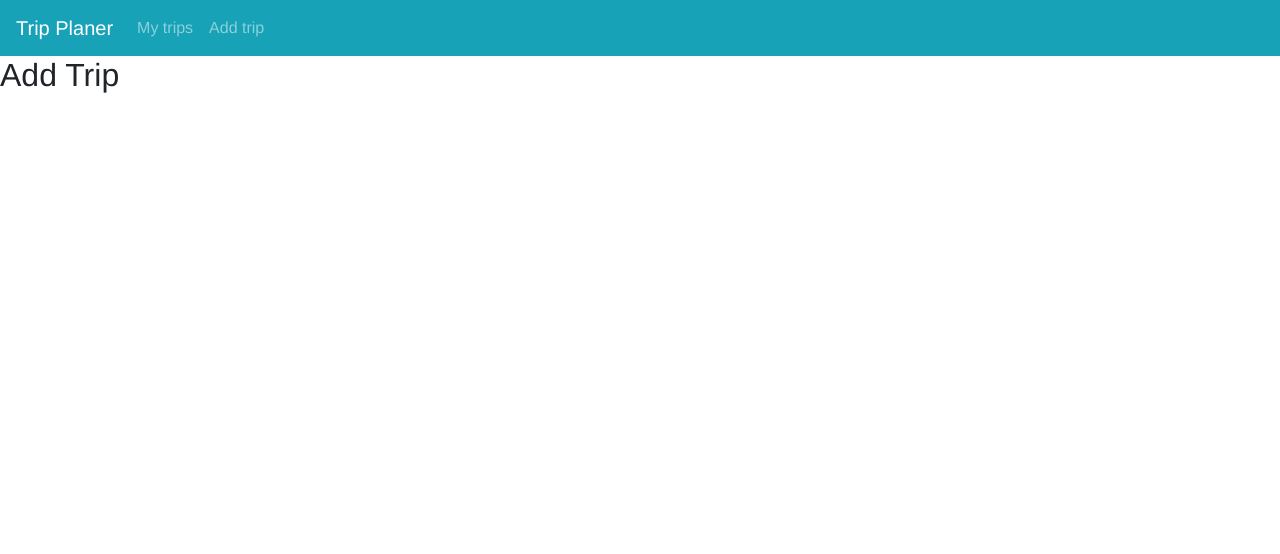
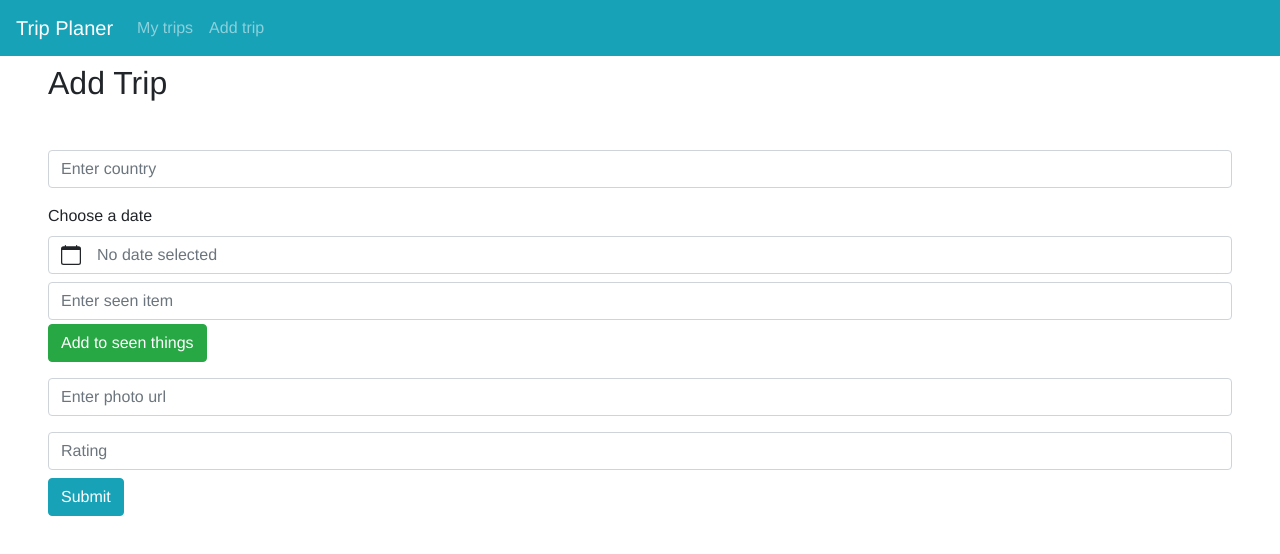
Before and after one commit to sylwia-lask/trip-planner, a Vue app: page /add-trip in a window 1280 px wide. Shown: the top 554 px of the page. Built offline with nearby package versions, Linux system fonts and the light colour scheme.

Commit message:
add new trip

```diff
--- a/src/components/AddTrip.vue
+++ b/src/components/AddTrip.vue
@@ -1,9 +1,62 @@
 <template>
-    <h2>Add Trip</h2>
+  <div>
+    <h2 class="ml-5 mt-2">Add Trip</h2>
+    <form class="m-5" @submit.prevent="saveTrip">
+      <b-form-input v-model="country" placeholder="Enter country" required></b-form-input>
+      <label for="trip-date" class="mt-3">Choose a date</label>
+      <b-form-datepicker
+        id="trip-date"
+        v-model="date"
+        class="mb-2"
+        :date-format-options="{ year: 'numeric', month: 'numeric', day: 'numeric' }"
+        required
+      ></b-form-datepicker>
+      <b-form-input v-model="seenInput" placeholder="Enter seen item"></b-form-input>
+      <b-button variant="success" class="mt-1" @click="addToSeen">Add to seen things</b-button>
+      <ul>
+        <li v-for="item in seen" :key="item">{{item}}</li>
+      </ul>
+      <b-form-input v-model="photoLink" placeholder="Enter photo url" class="mt-3" required></b-form-input>
+      <b-form-input v-model="rating" placeholder="Rating" type="number" class="mt-3" required></b-form-input>
+      <b-button type="submit" variant="info" class="mt-2">Submit</b-button>
+    </form>
+  </div>
 </template>
 
 <script>
+import { myTrips } from "../data";
 export default {
-    name: "Add Trip"
-}
+  name: "addTrip",
+  data() {
+    return {
+      country: "",
+      date: "",
+      seen: [],
+      photoLink: "",
+      rating: null,
+      seenInput: "",
+    };
+  },
+  methods: {
+    addToSeen() {
+      this.seen.push(this.seenInput);
+      this.seenInput = "";
+    },
+    saveTrip() {
+      const trip = {
+        id: myTrips.length,
+        country: this.country,
+        date: this.date,
+        seen: this.seen,
+        photoLink: this.photoLink,
+        rating: Number(this.rating),
+      };
+
+      console.log(trip);
+
+      myTrips.push(trip);
+      this.$router.push("../my-trips");
+    },
+  },
+};
 </script>
--- a/src/components/MyTrips.vue
+++ b/src/components/MyTrips.vue
@@ -4,7 +4,9 @@
     <div v-if="selectedTrips.length">
       <h3>Selected trips:</h3>
       <country-pin v-for="trip in selectedTrips" :key="trip.id" :country="trip.country"></country-pin>
-      <b-button variant="danger" @click="deleteSelected"><b-icon icon="x"></b-icon>Delete selected</b-button>
+      <b-button variant="danger" @click="deleteSelected">
+        <b-icon icon="x"></b-icon>Delete selected
+      </b-button>
     </div>
     <h3 v-else>No trips selected</h3>
     <div class="row">
@@ -27,10 +29,12 @@ import CountryPin from "./CountryPin";
 export default {
   name: "MyTrips",
   components: { SingleTrip, CountryPin },
-  data: () => ({
-    trips: [],
-    selectedTrips: [],
-  }),
+  data() {
+    return {
+      trips: [],
+      selectedTrips: []
+    };
+  },
   methods: {
     addToSelectedTrips(id) {
       if (this.selectedTrips.some((i) => i.id === id)) {
@@ -41,9 +45,11 @@ export default {
       }
     },
     deleteSelected() {
-        this.trips = this.trips.filter(i => !this.selectedTrips.some(el => el.id === i.id));
-        this.selectedTrips = [];
-    }
+      this.trips = this.trips.filter(
+        (i) => !this.selectedTrips.some((el) => el.id === i.id)
+      );
+      this.selectedTrips = [];
+    },
   },
   mounted() {
     this.trips = myTrips;
```
